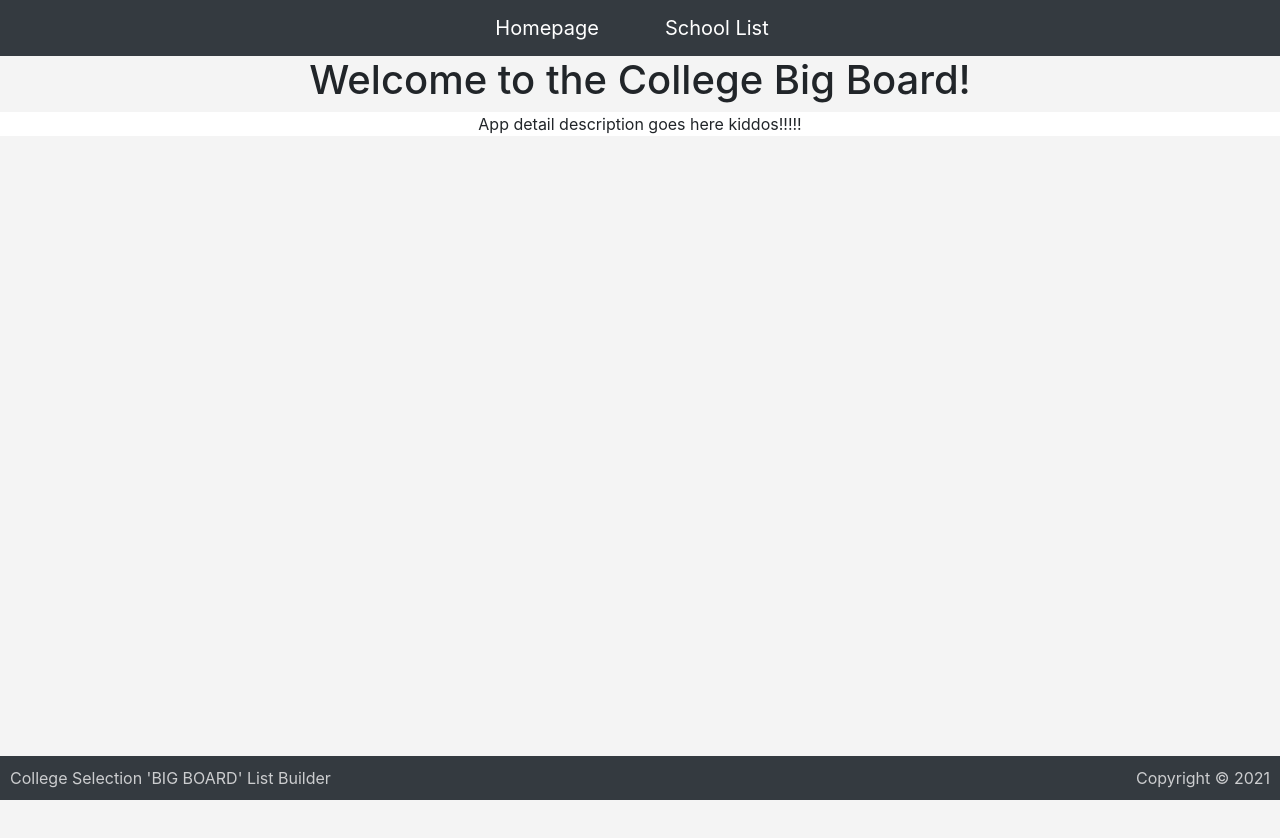
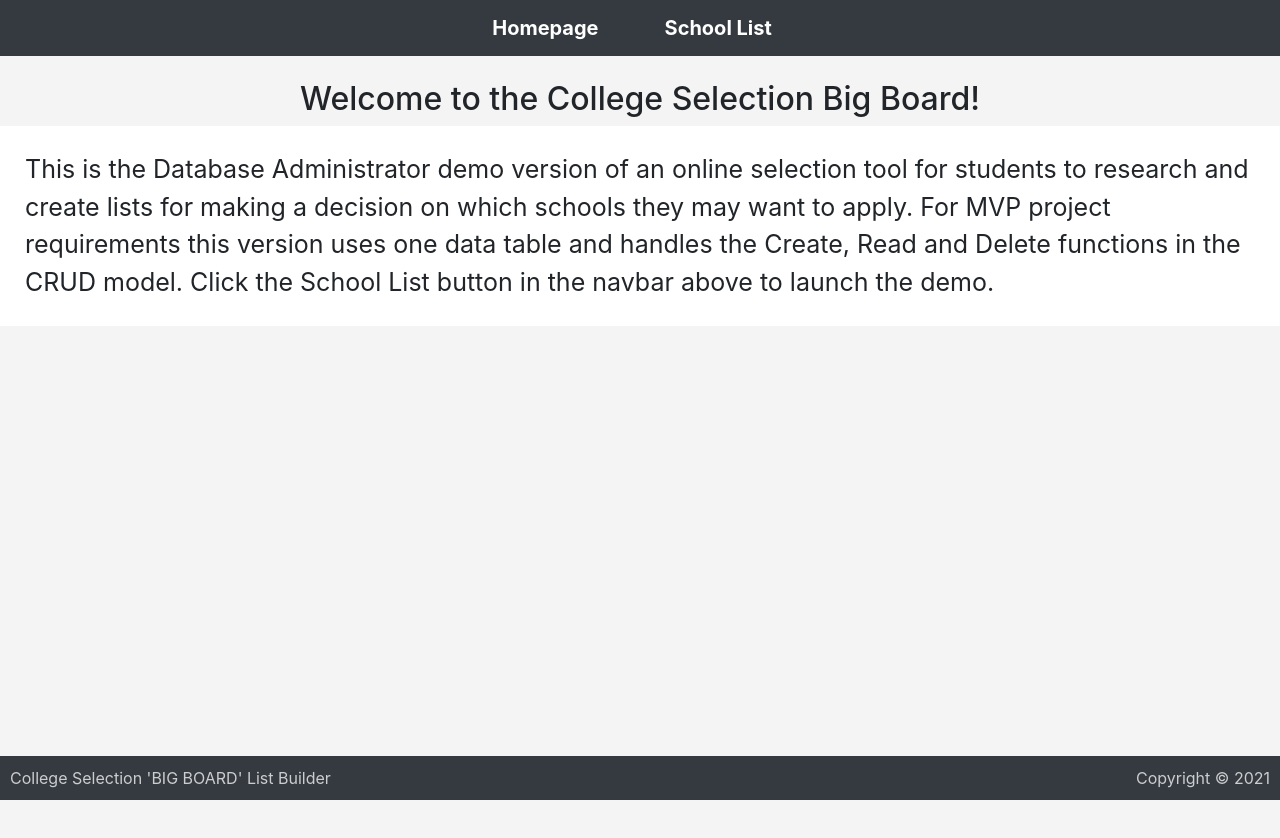
Before and after one commit to chrisberanek/Unit-4_Project-Frontend, a React (Create React App) app: page / in a window 1280 px wide. Shown: the top 838 px of the page. Built offline with nearby package versions, Linux system fonts and the light colour scheme; no server answers.

Commit message:
Final Updates to CSS

```diff
--- a/src/App.css
+++ b/src/App.css
@@ -18,11 +18,9 @@
 }
 
 .text-body {
-  align-items: center;
-  justify-content: center;
-  text-align: center;
-
-
+  font-size: 25px;
+  text-align: left;
+  padding: 25px;
 }
 
 .fixed-bottom {
--- a/src/App.js
+++ b/src/App.js
@@ -61,12 +61,14 @@ class App extends Component {
         </nav>
         <main>
           <Switch>
-            <Route exact path='/'>
-              <h1>Welcome to the College Big Board!</h1>
+            <Route exact path='/'><br></br>
+              <h2>Welcome to the College Selection Big Board!</h2>
               <body className="text-body">
-                App detail description goes here kiddos!!!!!
-
-
+                This is the Database Administrator demo version of an online selection tool for students
+                to research and create lists for making a decision on which schools they may want to apply.
+                For MVP project requirements this version uses one data table and handles the Create, Read
+                and Delete functions in the CRUD model. Click the School List button in the navbar above to
+                launch the demo.
               </body>
             </Route>
             <Route exact path='/schools'>
--- a/src/Components/AllSchools.css
+++ b/src/Components/AllSchools.css
@@ -0,0 +1,4 @@
+ul {
+    font-weight: bold;
+    list-style: none;
+}
--- a/src/Components/AllSchools.js
+++ b/src/Components/AllSchools.js
@@ -1,9 +1,6 @@
-//import './AllSchools.css';
+import './AllSchools.css';
 import React from 'react';
 import { Link } from 'react-router-dom';
-// import { FormControl } from "react-bootstrap";
-// import Button from 'react-bootstrap/Button';
-// import Form from 'react-bootstrap/Form';
 
 export default function AllSchools(props) {
     console.log(props)
@@ -16,18 +13,19 @@ export default function AllSchools(props) {
     });
 
     return (
-        <section className='AllSchools'>
-            <h1>All Schools</h1>
+        <section className='AllSchools'><br></br>
+            <h3>School Selection List</h3>
             <br></br>
-           <ul>{AllSchools}</ul>
-           <br></br>
-           <form onSubmit={props.createSchool}>
-                <input type='text' placeholder='School Name' name='name'/><br></br>
-                <input type='text' placeholder='US Region' name='region'/><br></br>
-                <input type='text' placeholder='Academic Program' name='program'/><br></br>
-                <input type='text' placeholder='Sport' name='sport'/><br></br>
-                <input type='text' placeholder='Image URL' name='img'/><br></br>
-                <input type='submit' value='Create School'/>
+            <ul>{AllSchools}</ul>
+            <br></br>
+            <form onSubmit={props.createSchool}>
+                <input type='text' placeholder='School Name' name='name' /><br></br>
+                <input type='text' placeholder='US Region' name='region' /><br></br>
+                <input type='text' placeholder='Academic Program' name='program' /><br></br>
+                <input type='text' placeholder='Sport' name='sport' /><br></br>
+                <input type='text' placeholder='Image URL' name='img' /><br></br>
+                <br></br>
+                <input type='submit' value='Create School' />
             </form>
         </section>
     );
--- a/src/Components/School.css
+++ b/src/Components/School.css
@@ -3,12 +3,16 @@
     flex-direction: column;
     justify-content: center;
     align-items: center;
-
 }
 
+span {
+    font-weight: bold;
+}
+
+.school_info {
+    text-align: justify;
+}
 
 img {
-
     width: 500px;
-
    }
--- a/src/Components/School.js
+++ b/src/Components/School.js
@@ -12,15 +12,15 @@ class SchoolDetail extends Component {
       return (
           <div className='school_container'>
               {schoolDetail ?
-                  <div>
-                      <section className='Schools'>
-                          <h1>School Details</h1>
-                          {schoolDetail.name}<br></br>
-                          {schoolDetail.region}<br></br>
-                          {schoolDetail.program}<br></br>
-                          {schoolDetail.sport}<br></br>
+                  <div><br></br>
+                      <h3>School Details Page</h3>
+                      <section className='school_info'>
+                           <span>College: </span> {schoolDetail.name}<br></br>
+                           <span>US Region: </span> {schoolDetail.region}<br></br>
+                           <span>Program: </span> {schoolDetail.program}<br></br>
+                           <span>Sport Of Interest: </span>{schoolDetail.sport}<br></br>
                       </section>
-                      <div className='image'>
+                      <div className='image'><br></br>
                           <img src={schoolDetail.img} />
                       </div>
                   </div>
```
